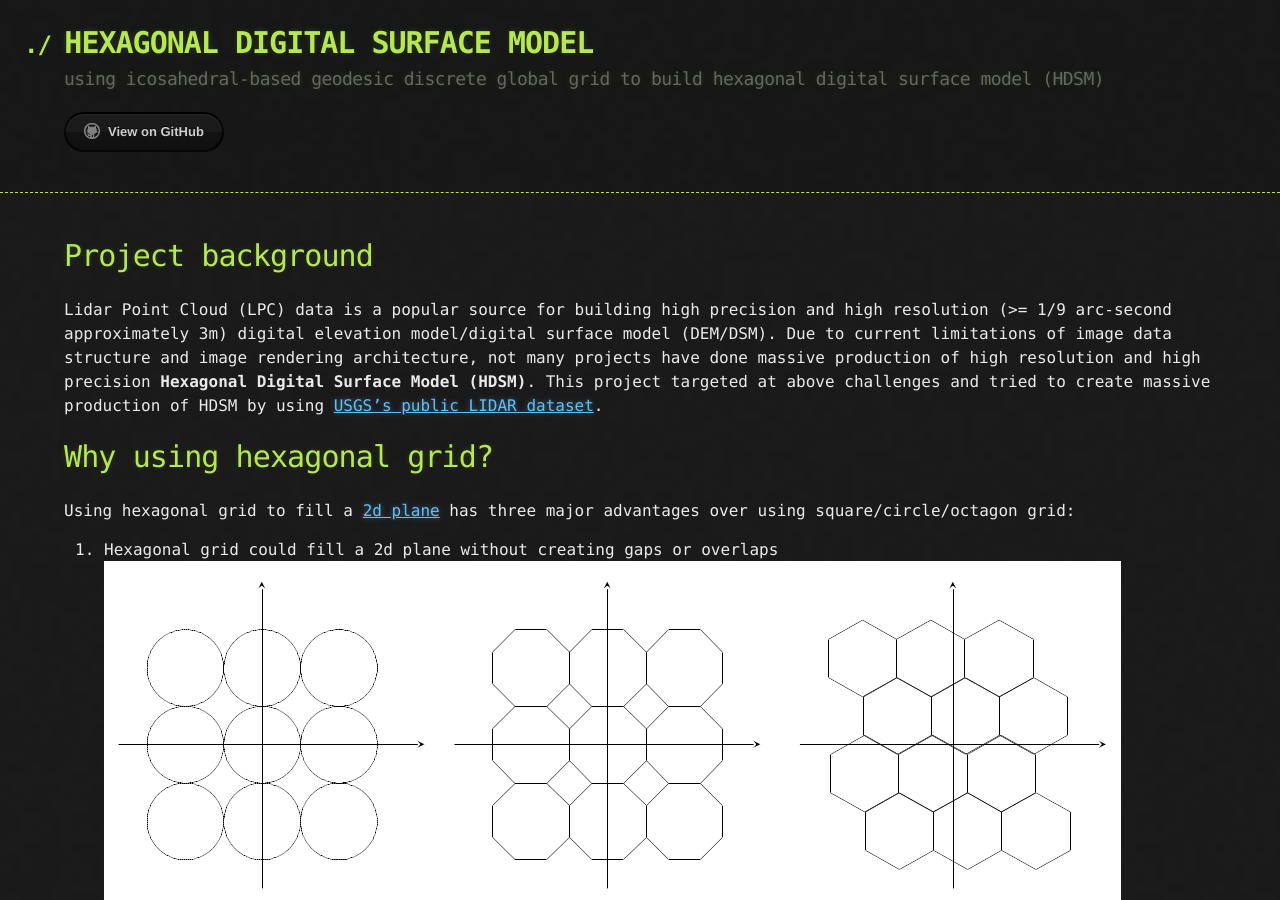
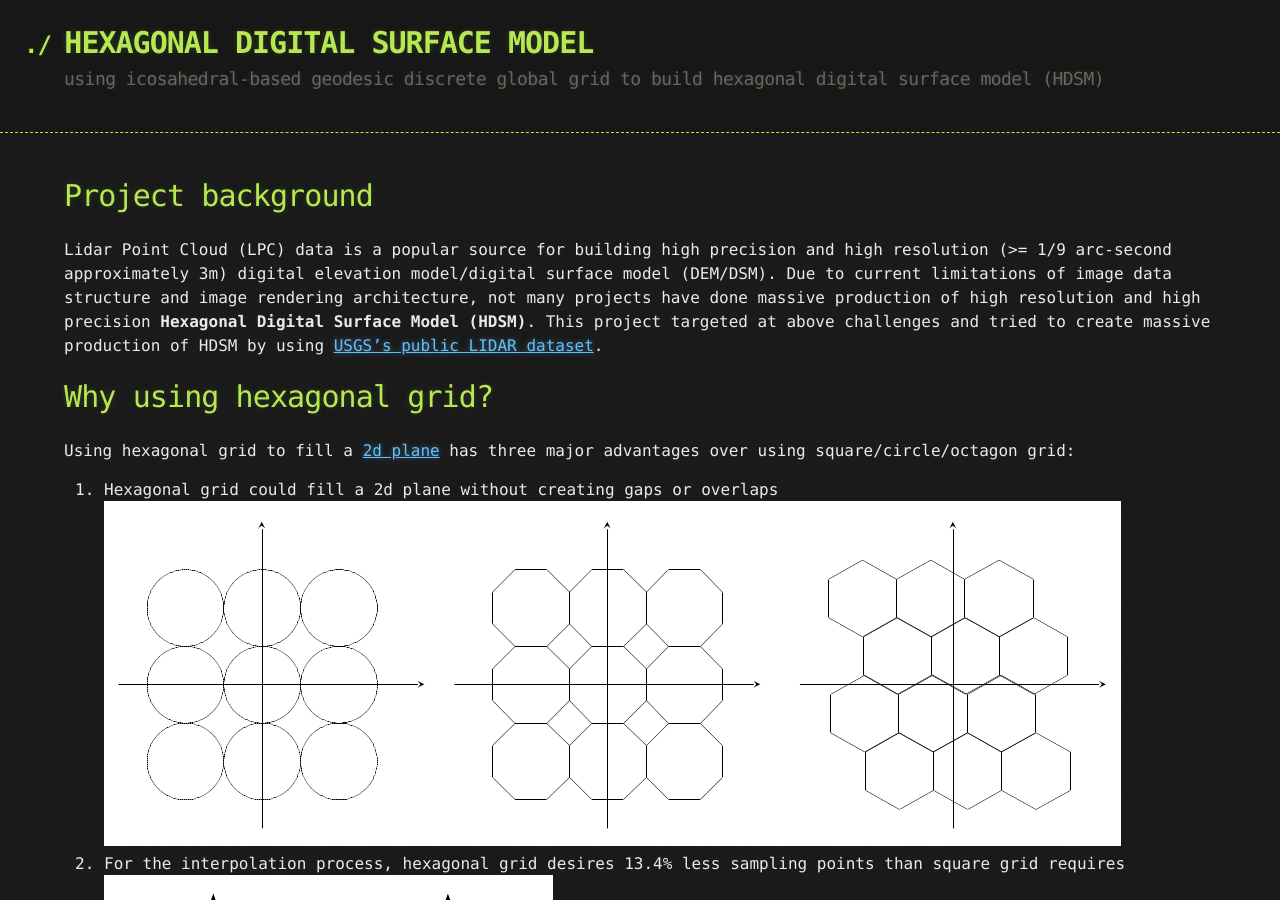
Before and after one commit to yanfuzhou/yanfuzhou.github.io, a Jekyll site: the page built from index.md, in a window 1280 px wide and 900 px high. Built offline with Jekyll 4.4.1, drawn with Linux system fonts in a browser that asks for light colours; our own code applies the rules of GitHub Pages for plain Markdown files.

Commit message:
update readme

```diff
--- a/_layouts/yanfu.html
+++ b/_layouts/yanfu.html
@@ -19,7 +19,7 @@
             <a href="{{ site.github.zip_url }}" class="btn">Download as .zip</a>
             <a href="{{ site.github.tar_url }}" class="btn">Download as .tar.gz</a>
           {% endif %}
-          <a href="https://github.com/yanfuzhou/las_hexagon_dsm" class="btn btn-github"><span class="icon"></span>View on GitHub</a>
+<!--          <a href="https://github.com/yanfuzhou/las_hexagon_dsm" class="btn btn-github"><span class="icon"></span>View on GitHub</a>-->
         </section>
       </div>
     </header>
```
